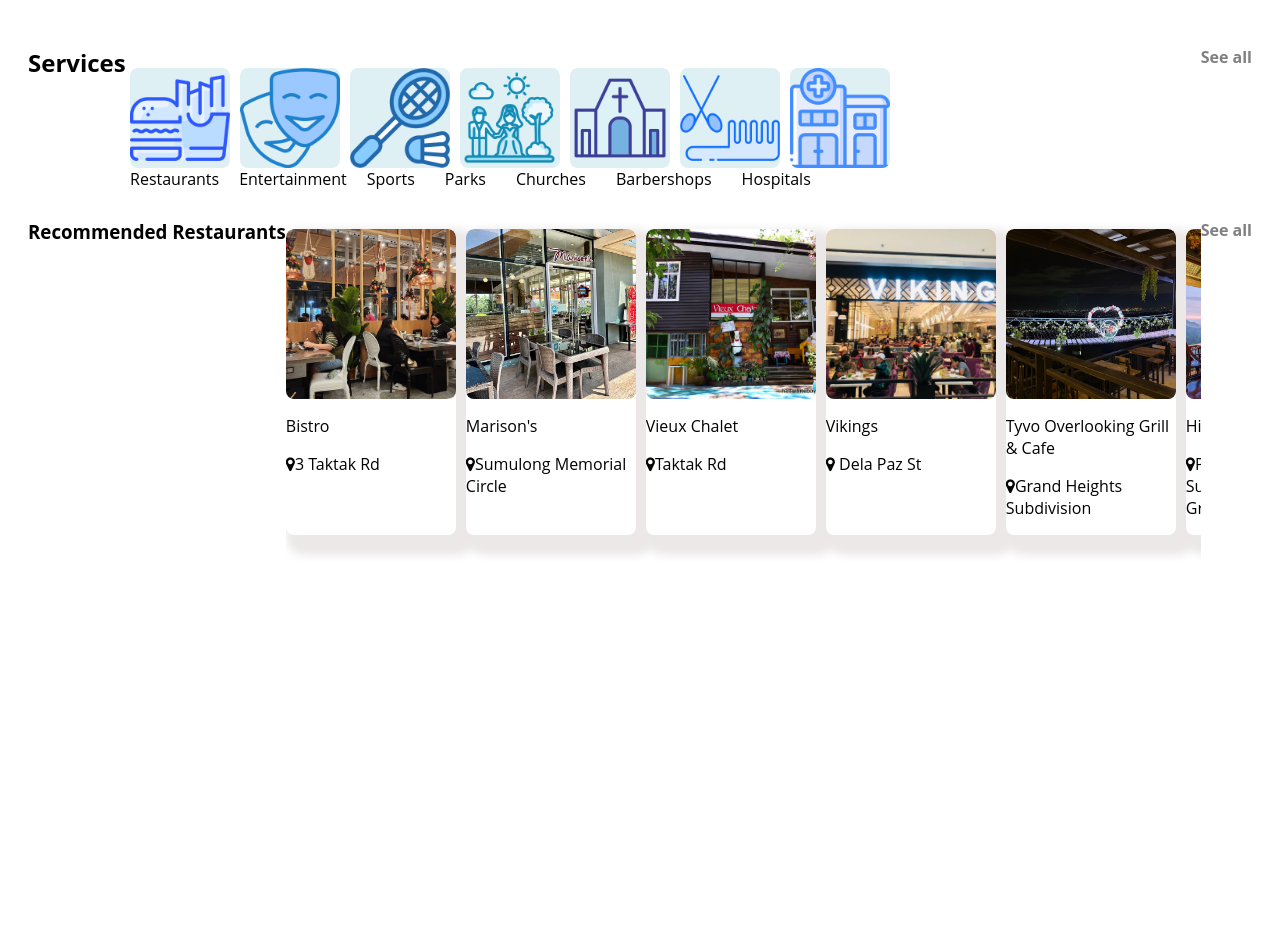
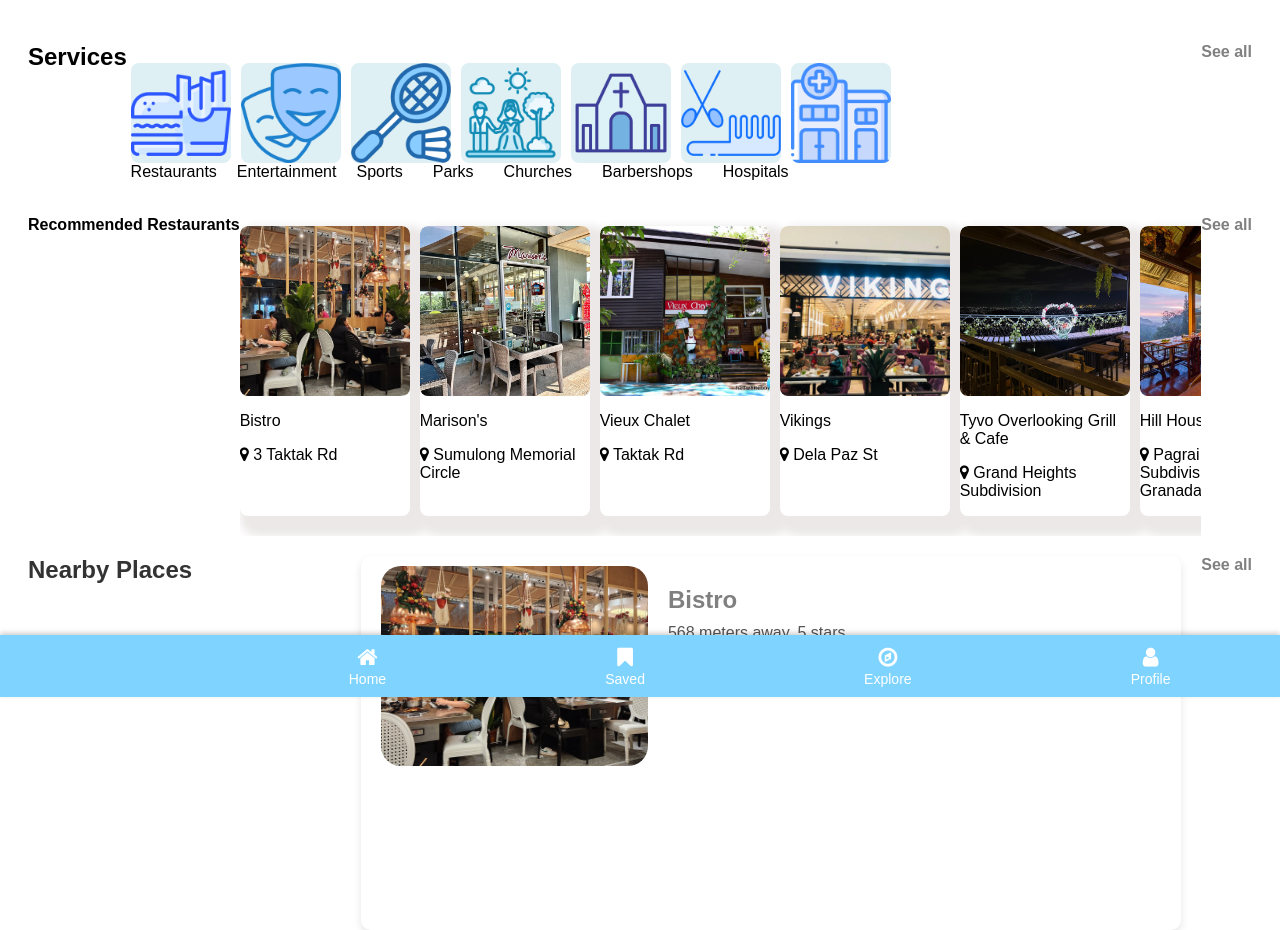
Before and after one commit to jariusismyname/Biograph, a plain HTML site: page homecityexplore/home.html in a window 1280 px wide. Shown: the part 103-1033 px from the top of the page. Before the commit the page ends 800 px from the top, so only its background shows below. Drawn offline with Linux system fonts and the light colour scheme.

Commit message:
ui clean

```diff
--- a/homecityexplore/home.css
+++ b/homecityexplore/home.css
@@ -1,3 +1,5 @@
+/* topbar */
+
 /* Style the navigation menu */
 .topnav {
   overflow: hidden;
@@ -59,7 +61,7 @@ text-align: center;}
 
 
 
-
+/* search */
 
 @import url('https://fonts.googleapis.com/css?family=Open+Sans');
 
@@ -68,7 +70,7 @@ body {
 }
 
 .wrap {
-    color: aquamarine;
+    color: rgb(127, 212, 255);
   width: 90%;
   position: absolute;
   top: 10%;
@@ -86,7 +88,7 @@ body {
 
 .searchTerm {
   flex: 1;
-  border: 0px solid #00cc4e;
+  border: 0px solid rgb(127, 212, 255);
   padding: 4px 8px; /* Reduced padding */
   height: 32px; /* Slimmer height */
   border-radius: 5px;
@@ -103,8 +105,8 @@ body {
 .searchButton {
   width: 40px;
   height: 32px;
-  border: 2px solid #00cc4e;
-  background: #00cc4e;
+  border: 2px solid rgb(130, 212, 254);
+  background: rgb(130, 212, 254);
   color: #fff;
   border-radius: 5px;
   cursor: pointer;
@@ -175,7 +177,7 @@ body {
       padding-left: 200px;
 
    /* padding-right: 50px; */
-   padding-bottom: 50px;
+   padding-bottom: 20px;
    scrollbar-width: none;
 
 }
@@ -210,3 +212,101 @@ body {
 .restaurants{
     padding-left: 20px;
 }
+
+
+
+
+
+
+
+
+/* nearby-places */
+.nearby-places {
+  font-family: Arial, Helvetica, sans-serif;
+  font-size: 24px;
+  color: #333;
+  padding-left: 20px;
+  padding-top: 0px;
+}
+
+
+
+
+
+/* nearby places */
+
+  body {
+            font-family: Arial, sans-serif;
+            background: #ffffff;
+            /* padding: 20px; */
+        }
+
+        .card {
+            display: flex;
+            background: #fff;
+            border-radius: 10px;
+            box-shadow: 0 4px 8px rgba(0,0,0,0.1);
+            overflow: hidden;
+            max-width: 800px;
+            margin: auto;
+            padding-bottom: 20%;
+            padding-top: 10px;
+            padding-left: 20px;
+          }
+
+
+        .card img {
+          border-radius: 20px;
+            width: 33.33%;
+            object-fit: square;
+        }
+
+        .card-content {
+            width: 66.66%;
+            padding: 20px;
+        }
+
+        .card-title {
+            font-size: 24px;
+            margin-bottom: 10px;
+            font-weight: bold;
+        }
+
+        .card-details {
+            font-size: 16px;
+            color: #555;
+        }
+
+
+
+
+.bottom-nav {
+  position: fixed;
+  bottom: 0;
+  left: 0;   /* Make sure it starts at the very left */
+  right: 0;  /* Make sure it stretches to the right */
+  width: 100%;
+  background: rgb(127, 212, 255);
+  display: flex;
+  justify-content: space-around;
+  align-items: center;
+  padding: 10px 0;
+  box-shadow: 0 -2px 5px rgba(0,0,0,0.2);
+}
+
+.nav-item {
+  color: #fff;
+  text-decoration: none;
+  text-align: center;
+  font-size: 14px;
+  margin-left: 0;
+}
+
+.icon {
+  font-size: 22px;
+  display: block;
+}
+
+.nav-item:hover {
+  color: #430f9c;
+}
--- a/homecityexplore/home.html
+++ b/homecityexplore/home.html
@@ -37,7 +37,7 @@
 
       <input type="text" class="searchTerm"   placeholder="Search here">
       <button type="submit" class="searchButton">
-        <i class="fa fa-gear"></i>
+        <i class="fa fa-sliders"></i>
      </button>
    </div>
 </div>
@@ -74,20 +74,66 @@
 
 
 <!-- Recommended Restaurants -->
-<h3  class="restaurants"><span style="float: left;">Recommended Restaurants</span> <span style="float: right; color: grey; font-size: medium; padding-right: 20px;">See all</span></h3>
+<h4  class="restaurants"><span style="float: left;">Recommended Restaurants</span> <span style="float: right; color: grey; font-size: medium; padding-right: 20px;">See all</span></h3>
 
 <div class="restaurants-carousel-container">
   <div class="restaurants-carousel">
-    <div class="restaurants-carousel-item"><img src="../images/bistro.jpg" alt="Image 1"> <p >Bistro</p><p style="padding-top:0px;"><i class="fa fa-map-marker"></i>3 Taktak Rd</p></div>
-    <div class="restaurants-carousel-item"><img src="../images/marisons.jpg" alt="Image 2"><p >Marison's</p><p style="padding-top:0px;"><i class="fa fa-map-marker"></i>Sumulong Memorial Circle</p></div>
-    <div class="restaurants-carousel-item"><img src="../images/Vieux Chalet.jpg" alt="Image 3"> <p >Vieux Chalet</p><p style="padding-top:0px;"><i class="fa fa-map-marker"></i>Taktak Rd</p></div>
+    <div class="restaurants-carousel-item"><img src="../images/bistro.jpg" alt="Image 1"> <p >Bistro</p><p style="padding-top:0px;"><i class="fa fa-map-marker"></i> 3 Taktak Rd</p></div>
+    <div class="restaurants-carousel-item"><img src="../images/marisons.jpg" alt="Image 2"><p >Marison's</p><p style="padding-top:0px;"><i class="fa fa-map-marker"></i> Sumulong Memorial Circle</p></div>
+    <div class="restaurants-carousel-item"><img src="../images/Vieux Chalet.jpg" alt="Image 3"> <p >Vieux Chalet</p><p style="padding-top:0px;"><i class="fa fa-map-marker"></i> Taktak Rd</p></div>
     <div class="restaurants-carousel-item"><img src="../images/viking.jpg" alt="Image 4"> <p >Vikings</p><p style="padding-top:0px;"><i class="fa fa-map-marker"></i> Dela Paz St</p></div>
-    <div class="restaurants-carousel-item"><img src="../images/tyvo.jpg" alt="Image 5"> <p >Tyvo Overlooking Grill & Cafe</p><p style="padding-top:0px;"><i class="fa fa-map-marker"></i>Grand Heights Subdivision</p></div>
-    <div class="restaurants-carousel-item"><img src="../images/hillhouse.jpg" alt="Image 6"><p >Hill House Dining</p><p style="padding-top:0px;"><i class="fa fa-map-marker"></i>Pagrai Hills Subdivision, 0011 Granada St</p></div>
-    <div class="restaurants-carousel-item"><img src="../images/manam.jpg" alt="Image 7"> <p >Manam</p><p style="padding-top:0px;"><i class="fa fa-map-marker"></i>Cor L. Sumulong Memorial Circle</p></div>
+    <div class="restaurants-carousel-item"><img src="../images/tyvo.jpg" alt="Image 5"> <p >Tyvo Overlooking Grill & Cafe</p><p style="padding-top:0px;"><i class="fa fa-map-marker"></i> Grand Heights Subdivision</p></div>
+    <div class="restaurants-carousel-item"><img src="../images/hillhouse.jpg" alt="Image 6"><p >Hill House Dining</p><p style="padding-top:0px;"><i class="fa fa-map-marker"></i> Pagrai Hills Subdivision, 0011 Granada St</p></div>
+    <div class="restaurants-carousel-item"><img src="../images/manam.jpg" alt="Image 7"> <p >Manam</p><p style="padding-top:0px;"><i class="fa fa-map-marker"></i> Cor L. Sumulong Memorial Circle</p></div>
 
  </div>
 
+
+
+
 </div>
+  <h2  class="nearby-places"><span style="float: left;">Nearby Places</span> <a style="float: right; color: grey; font-size: medium; padding-right: 20px; " >See all</span></h3>
+
+
+<!-- nearby places -->
+
+<div class="nearby" >
+  <div class="card">
+        <img src="../images/bistro.jpg" alt="Sample Image">
+        <div class="card-content">
+            <div class="card-title">Bistro</div>
+            <div class="card-details">
+                568 meters away.
+                5 stars.
+            </div>
+        </div>
+    </div>
+
+</div>
+
+
+
+  <!-- bar navgation bottom -->
+<div class="bottom-nav">
+  <a href="#" class="nav-item">
+    <span class="icon"> <i class="fa fa-home"></i></span> <!-- Home Icon (Unicode) -->
+    <span class="text">Home</span>
+  </a>
+  <a href="#" class="nav-item">
+    <span class="icon"><i class="fa fa-bookmark"></i></span> <!-- User Icon -->
+    <span class="text">Saved</span>
+  </a>
+  <a href="#" class="nav-item">
+    <span class="icon"><i class="fa fa-compass"></i></span> <!-- Search Icon -->
+    <span class="text">Explore</span>
+  </a>
+  <a href="#" class="nav-item">
+    <span class="icon"><i class="fa fa-user"></i></span> <!-- Settings Icon -->
+    <span class="text">Profile</span>
+  </a>
+</div>
+
+
+
 </body>
 </html>
```
Also changed, not shown: index.html (+1 -1 lines).
